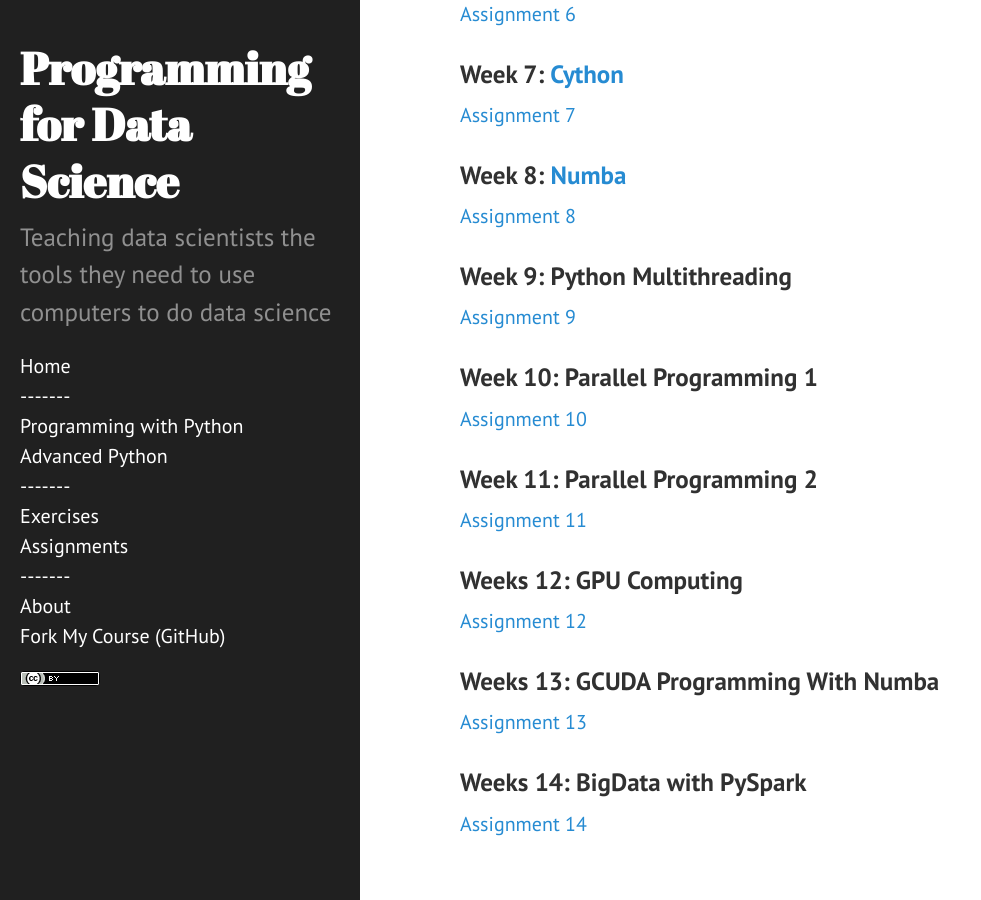
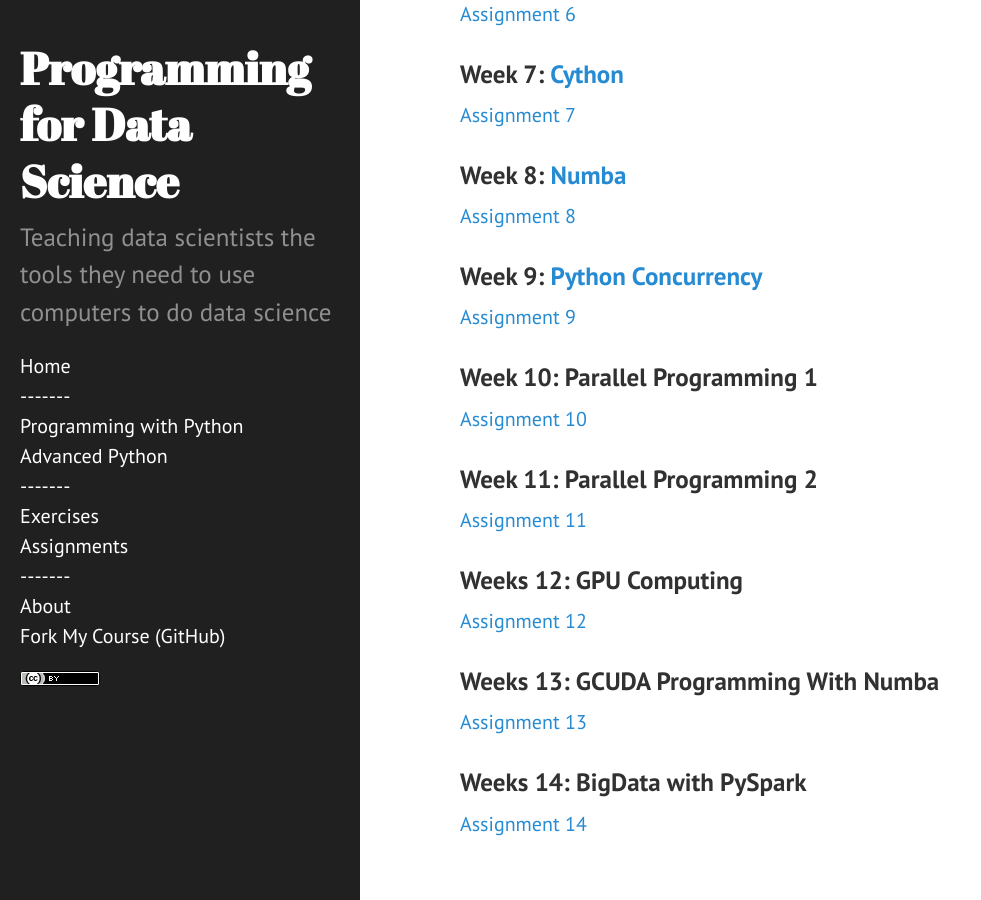
Before and after one commit to nyu-cds/courses, a Jekyll site: the page built from syllabus/advanced-schedule.md, in a window 1280 px wide and 900 px high, scrolled down 1149 px. Shown: the whole window, without its empty margins (0-981 px from the left). Built offline with Jekyll 4.4.1, drawn with Linux system fonts in a browser that asks for light colours.

Commit message:
Signed-off-by: Greg Watson <g.watson@computer.org>

```diff
--- a/syllabus/advanced-schedule.md
+++ b/syllabus/advanced-schedule.md
@@ -50,7 +50,7 @@
 
 [Assignment 8]({{ site.github.url }}/assignments/advanced-8/)
 
-### Week 9: Python Multithreading
+### Week 9: [Python Concurrency](https://nyu-cds.github.io/python-concurrency)
 
 [Assignment 9]({{ site.github.url }}/assignments/advanced-9/)
 
```
